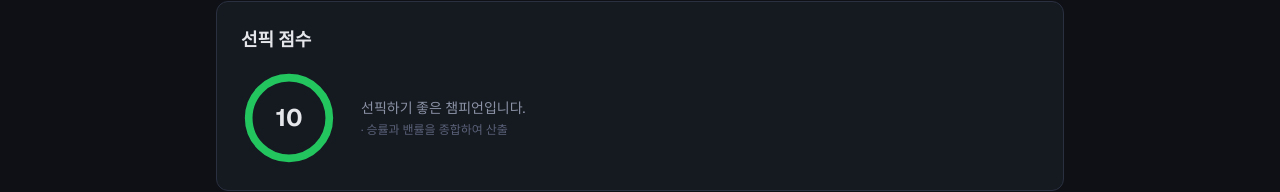
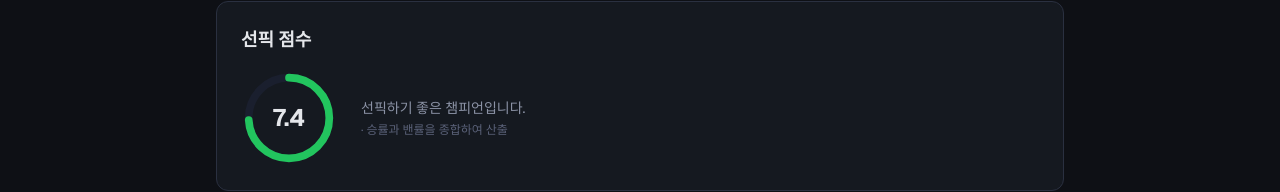
Before and after one commit to leesce10/lol-stats, a Next.js app: page /stats/ahri in a window 1280 px wide. Shown: the part 449-641 px from the top of the page. Built offline with nearby package versions, Linux system fonts and the light colour scheme.

Commit message:
Fix FP score formula: factor in ban rate penalty, realistic spread

```diff
--- a/src/app/stats/[champion]/page.tsx
+++ b/src/app/stats/[champion]/page.tsx
@@ -55,9 +55,11 @@ export default function ChampionDetailPage({ params }: { params: Promise<{ champ
     (s) => s.name === champData.name && s.position !== champData.position
   );
 
-  const fpScore = Math.min(10, Math.max(0,
-    (champData.winRate - 47) * 1.0 + (10 - champData.banRate * 0.3)
-  ));
+  // 선픽 점수: 승률 높을수록 +, 밴률 높을수록 - (카운터 많다는 의미), 픽률 적당하면 +
+  const wrScore = (champData.winRate - 48) * 1.5; // -3 ~ +7.5
+  const banPenalty = champData.banRate * 0.15; // 밴률 높으면 감점 (카운터 취약)
+  const pickBonus = Math.min(champData.pickRate * 0.1, 1); // 픽률 적당하면 소폭 가점
+  const fpScore = Math.min(10, Math.max(0, wrScore - banPenalty + pickBonus + 3));
   const fpScoreRounded = Math.round(fpScore * 10) / 10;
 
   return (
```
